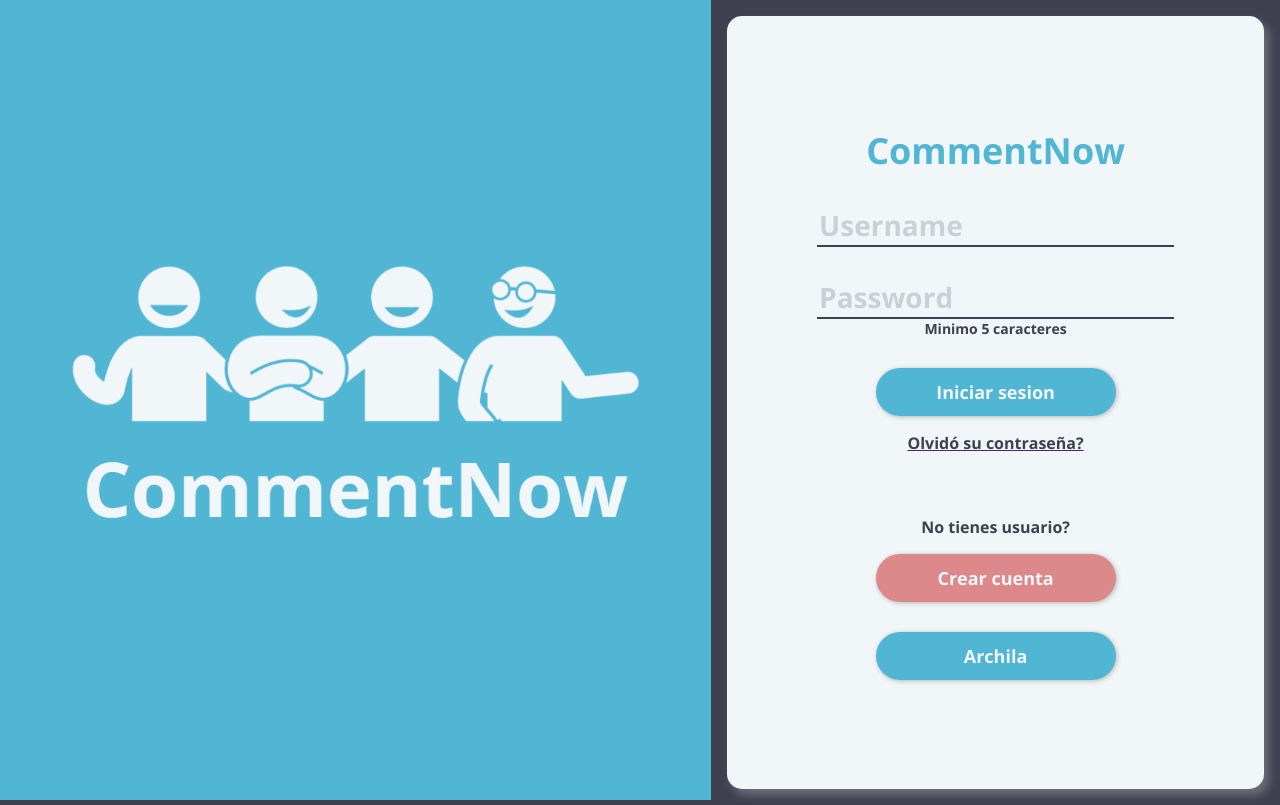
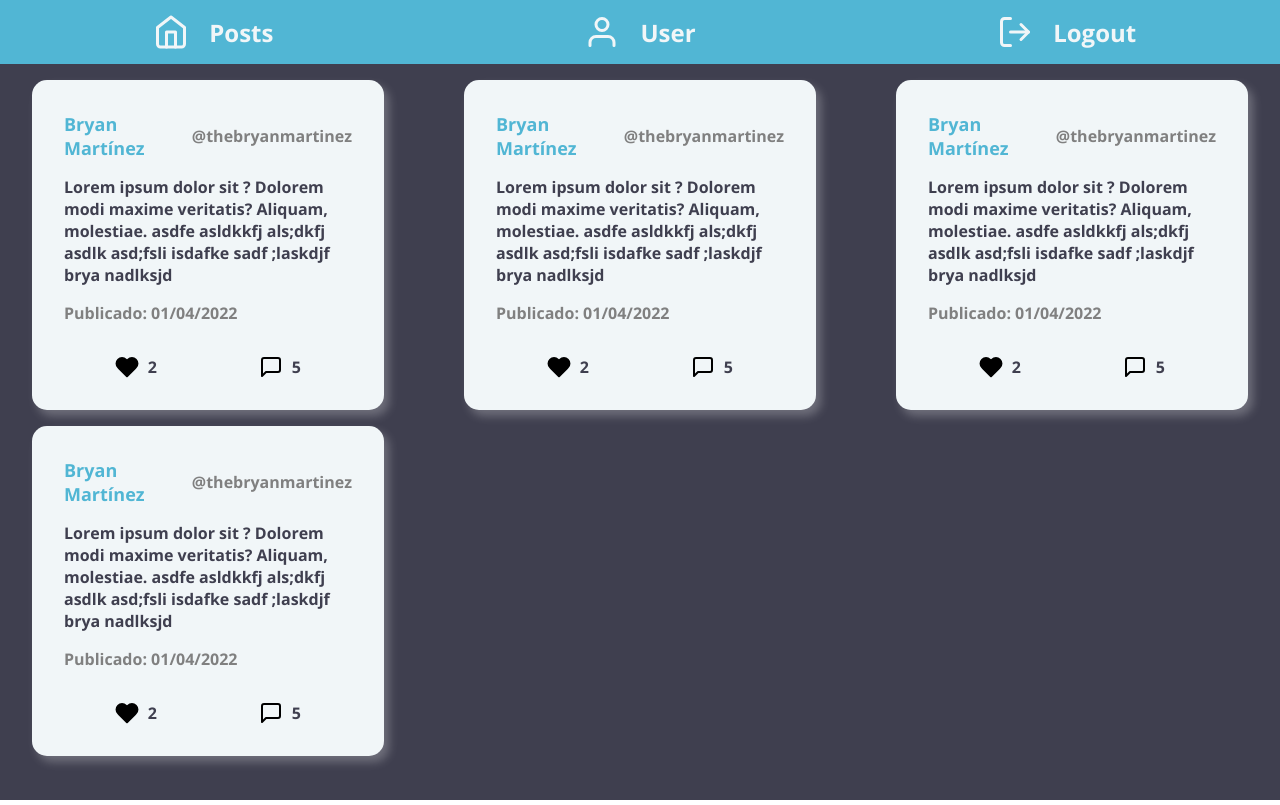
Before and after one commit to thebryanmartinez/commentnow-frontend, a React (Create React App) app: page / in a window 1280 px wide. Built offline with nearby package versions, Linux system fonts and the light colour scheme.

Commit message:
Creacion de componentes post y contenedor posts

```diff
--- a/src/App.js
+++ b/src/App.js
@@ -3,11 +3,12 @@ import './App.css';
 
 import store from './Store/index';
 import SignIn from './Components/Views/SignIn';
+import Posts from './Components/Views/Posts';
 
 function App() {
   return (
     <Provider store={store}>
-      <SignIn />
+      <Posts />
     </Provider>
   );
 }
--- /dev/null
+++ b/src/Components/UX/Post/Post.css
@@ -0,0 +1,35 @@
+.post{
+  width: 18rem;
+  padding: 2rem 2rem 1rem;
+  box-shadow: 5px 6px 10px 0px rgba(255, 255, 255, 0.25);
+  border-radius: 15px;
+  background-color: var(--color-white);
+}
+
+.post--username-container{
+  display: flex;
+  justify-content: space-between;
+  align-items: center;
+}
+
+.post-name{
+  color: var(--primary-blue);
+  font-size: 1.125rem;
+}
+
+.post-username, .post--date{
+  color: grey;
+}
+
+.post--actions{
+  display: flex;
+  justify-content: space-around;
+}
+
+.post--actions-comments, .post--actions-likes{
+  display: flex;
+  align-items: center;
+  width: 3.125rem;
+  justify-content: space-around;
+  cursor: pointer;
+}
--- /dev/null
+++ b/src/Components/UX/Post/Post.js
@@ -0,0 +1,31 @@
+import './Post.css';
+import React, { useState, useEffect } from 'react'
+import { Heart, MessageSquare } from 'react-feather';
+
+export const Post = () => {
+  return (
+    <div className="post">
+      <div className="post--username-container">
+        <div className="post-name">Bryan Martínez</div>
+        <div className="post-username">@thebryanmartinez</div>
+      </div>
+      <div className='post--info-container'>
+        <p>Lorem ipsum dolor sit ? Dolorem modi maxime veritatis? Aliquam, molestiae. asdfe asldkkfj als;dkfj asdlk asd;fsli isdafke sadf ;laskdjf brya nadlksjd</p>
+      </div>
+      <p className="post--date">Publicado: 01/04/2022</p>
+      <div className='post--actions'>
+        <div className="post--actions-likes">
+          <Heart fill='' />
+          <p>2</p>
+        </div>
+        <div className="post--actions-comments">
+          <MessageSquare />
+          <p>5</p>
+        </div>
+      </div>
+    </div>
+  )
+}
+
+
+export default Post;
--- /dev/null
+++ b/src/Components/UX/Posts/Posts.css
@@ -0,0 +1,18 @@
+.posts-container{
+  display: grid;
+  place-items: center;
+  gap: 1rem;
+  margin-top: 1rem;
+}
+
+@media screen and (min-width: 800px){
+  .posts-container{
+    grid-template-columns: repeat(2, 1fr);
+  }
+}
+
+@media screen and (min-width: 1200px){
+  .posts-container{
+    grid-template-columns: repeat(3, 1fr);
+  }
+}
--- /dev/null
+++ b/src/Components/UX/Posts/Posts.js
@@ -0,0 +1,16 @@
+import './Posts.css'
+import React from 'react'
+import Post from '../Post/Post'
+
+export const Posts = () => {
+  return (
+    <div className="posts-container">
+      <Post/>
+      <Post/>
+      <Post/>
+      <Post/>
+    </div>
+  )
+}
+
+export default Posts;
--- /dev/null
+++ b/src/Components/Views/Posts.js
@@ -0,0 +1,14 @@
+import React from 'react'
+import Page from '../UX/Page/Page'
+import Posts from '../UX/Posts/Posts'
+import Header from '../UX/Header/Header'
+
+export const PostsPage = () => {
+  return (
+    <Page header={<Header/>}>
+      <Posts/>
+    </Page>
+  )
+}
+
+export default PostsPage;
```
